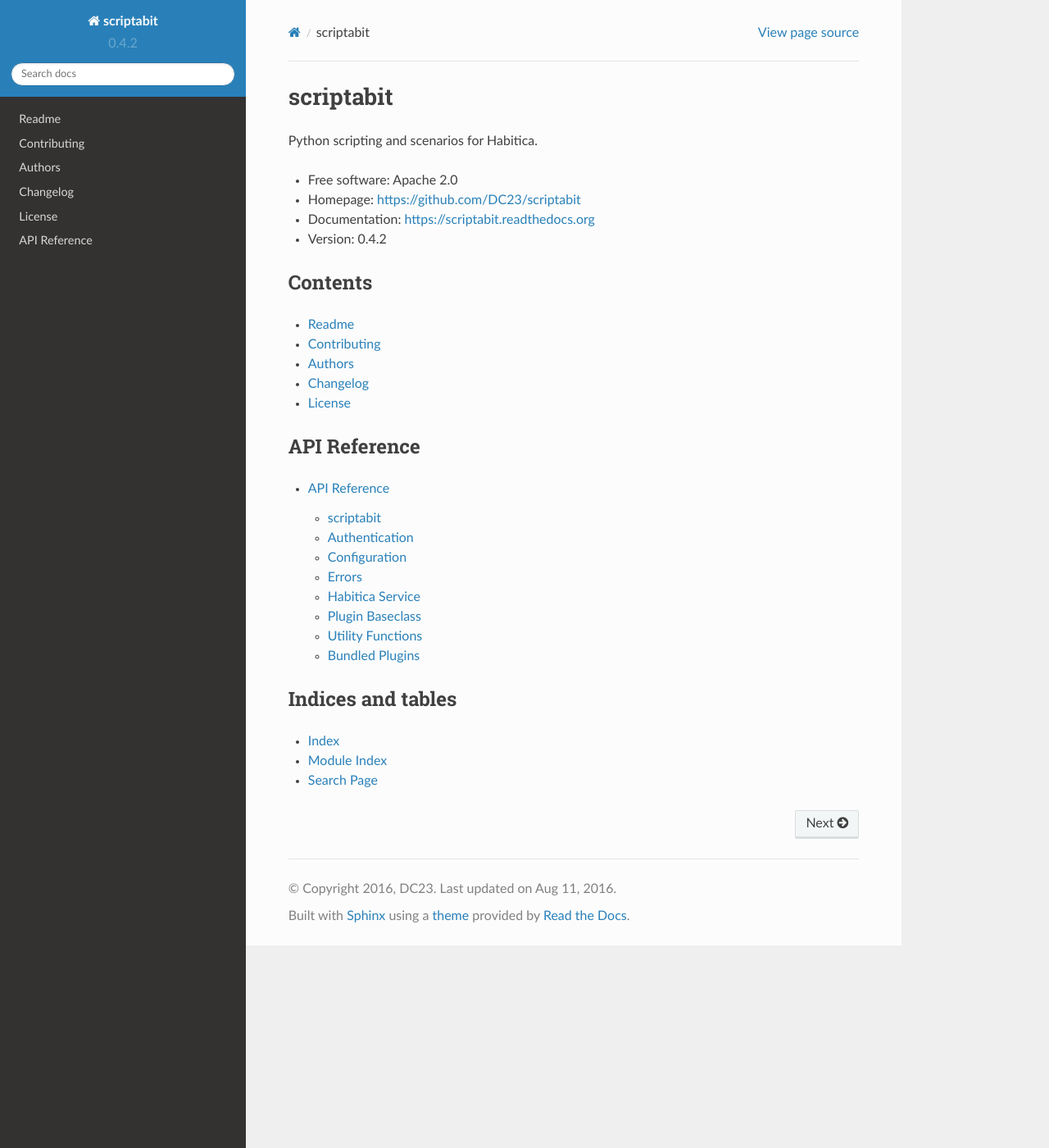
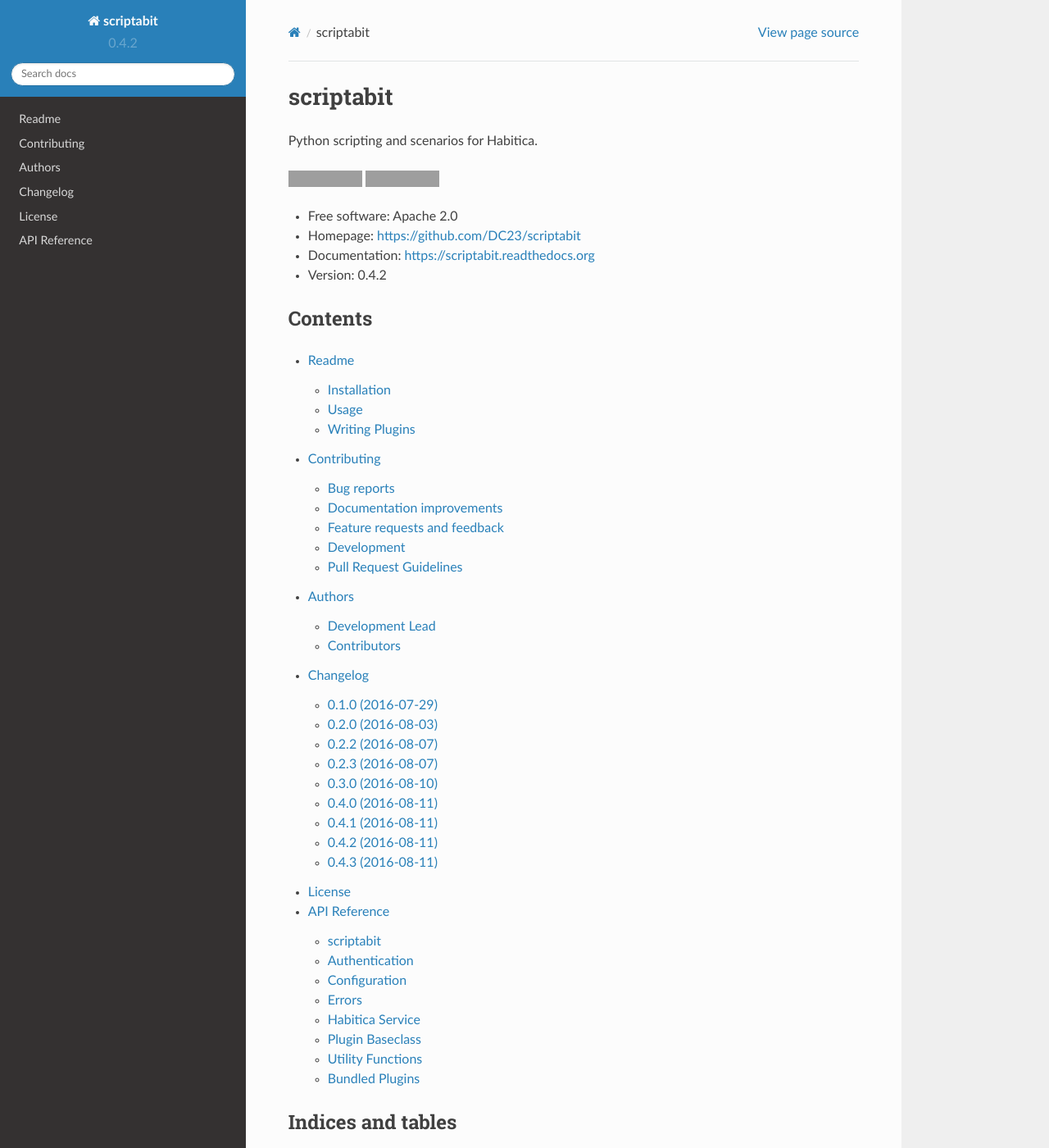
Before and after one commit to DC23/scriptabit, a Sphinx documentation site: the page built from docs/index.rst, in a window 1280 px wide and 1400 px high. Shown: the whole window at 82% size. Built offline with Sphinx 7.4.7 and the Read the Docs theme 2.0.0, drawn with Linux system fonts in a browser that asks for light colours; grey boxes are pictures that could not be loaded.

Commit message:
documentation reorganisation

```diff
--- a/CHANGELOG.rst
+++ b/CHANGELOG.rst
@@ -56,3 +56,14 @@
 -----------------------------------------
 
 * Updated documentation to include the built-in plugins.
+
+0.4.2 (2016-08-11)
+-----------------------------------------
+
+* Minor documentation fixes.
+
+0.4.3 (2016-08-11)
+-----------------------------------------
+
+* Restructured the documentation layout. I think this has better organisation
+  of the indices and TOCs.
--- a/docs/index.rst
+++ b/docs/index.rst
@@ -2,6 +2,13 @@
 ==========
 
 Python scripting and scenarios for Habitica.
+
+.. image:: https://travis-ci.org/DC23/scriptabit.svg?branch=master
+    :target: https://travis-ci.org/DC23/scriptabit
+
+.. image:: https://readthedocs.org/projects/scriptabit/badge/?version=latest
+    :target: http://scriptabit.readthedocs.io/en/latest/?badge=latest
+    :alt: Documentation Status
 
 * Free software: Apache 2.0
 * Homepage: https://github.com/DC23/scriptabit
@@ -12,20 +19,13 @@
 --------
 
 .. toctree::
-    :maxdepth: 1
+    :maxdepth: 2
 
     readme
     contributing
     authors
     changelog
     license
-
-API Reference
--------------
-
-.. toctree::
-    :maxdepth: 2
-
     reference/index
 
 Indices and tables
@@ -33,4 +33,3 @@
 
 * :ref:`genindex`
 * :ref:`modindex`
-* :ref:`search`
--- a/docs/reference/index.rst
+++ b/docs/reference/index.rst
@@ -1,5 +1,5 @@
 API Reference
-=============
+-------------
 
 .. toctree::
     :glob:
```
